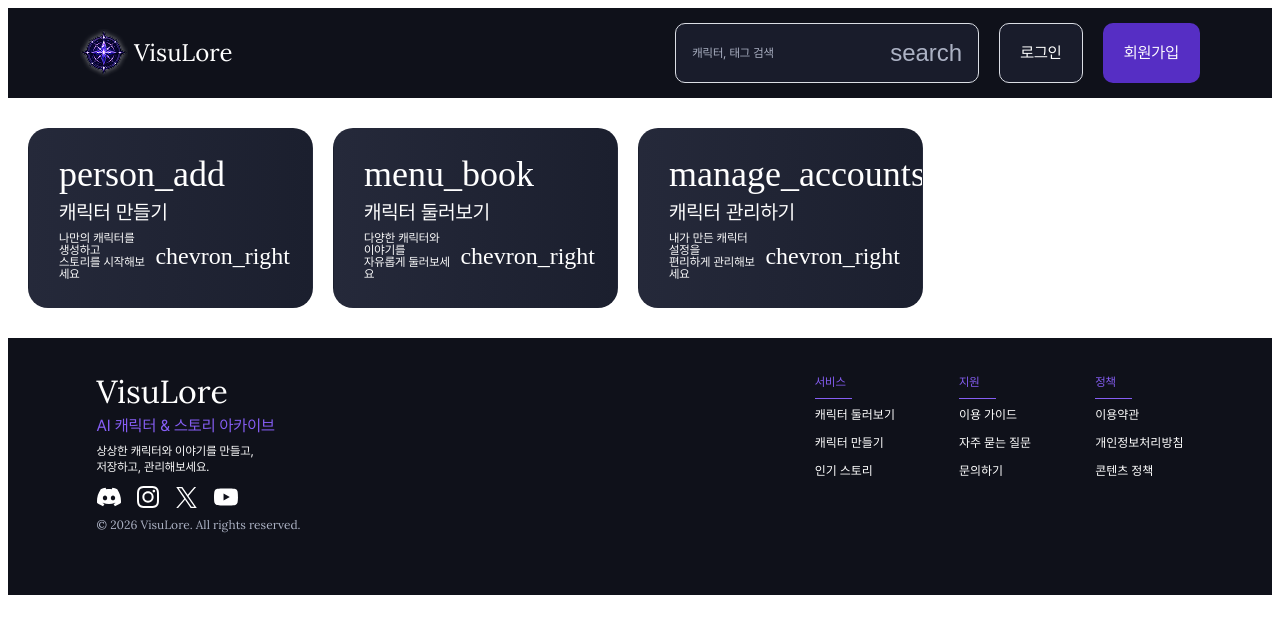
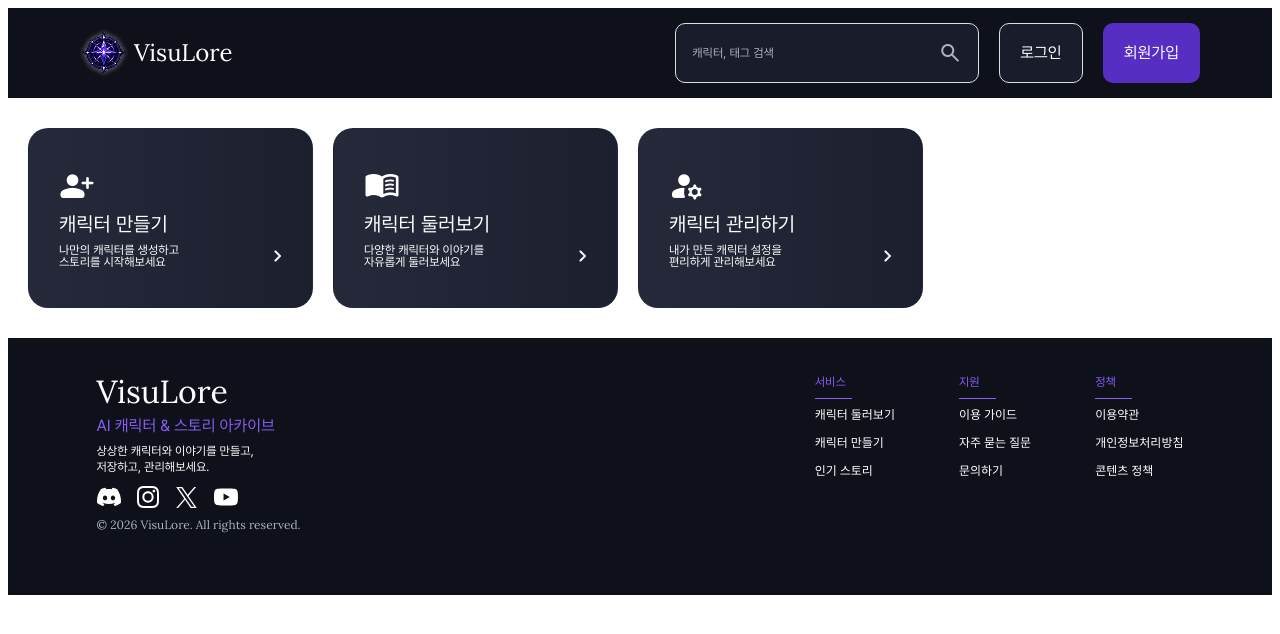
Before and after one commit to eodrn7021-cell/est_13_3st_project, a Next.js app: page / in a window 1280 px wide. Shown: the top 634 px of the page. Built offline with nearby package versions, Linux system fonts and the light colour scheme.

Commit message:
feat: initialize root layout and global styles with custom fonts and material icons

```diff
--- a/app/globals.scss
+++ b/app/globals.scss
@@ -1,2 +1,18 @@
 @use "../styles/base/reset";
 @use "../styles/base/typography";
+
+.material-symbols-rounded {
+  font-family: 'Material Symbols Rounded', sans-serif !important;
+  font-weight: normal;
+  font-style: normal;
+  font-size: 24px;
+  line-height: 1;
+  letter-spacing: normal;
+  text-transform: none;
+  display: inline-block;
+  white-space: nowrap;
+  word-wrap: normal;
+  direction: ltr;
+  -webkit-font-smoothing: antialiased;
+  user-select: none;
+}
--- a/app/layout.jsx
+++ b/app/layout.jsx
@@ -38,6 +38,11 @@ const RootLayout = ({ children }) => {
   return (
     <html lang="ko">
       <head>
+        <link
+          rel="stylesheet"
+          href="https://fonts.googleapis.com/css2?family=Material+Symbols+Rounded:opsz,wght,FILL,GRAD@20..48,100..700,0..1,-50..200"
+          precedence="default"
+        />
         {/* Google Material Icons Outlined (사용자가 지정한 Material Icons Outlined 폰트 셋) */}
         <link
           rel="stylesheet"
```
